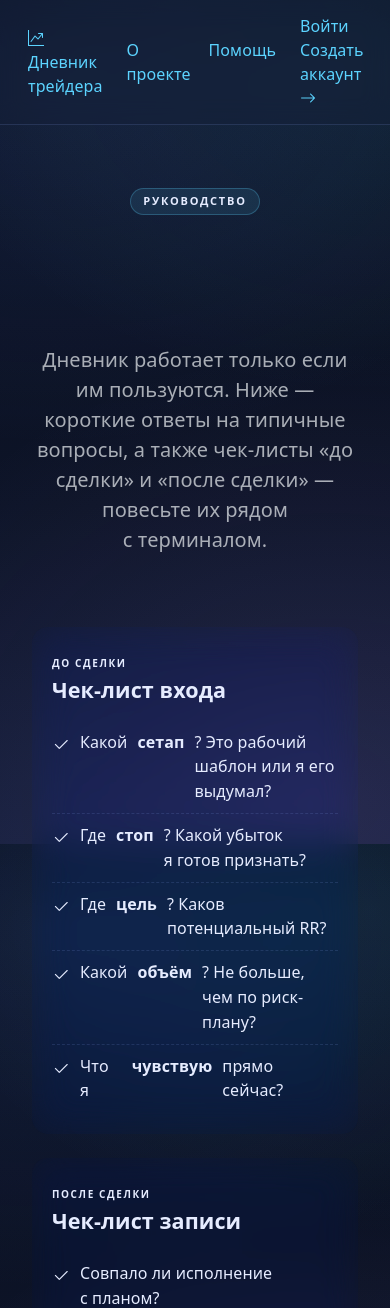
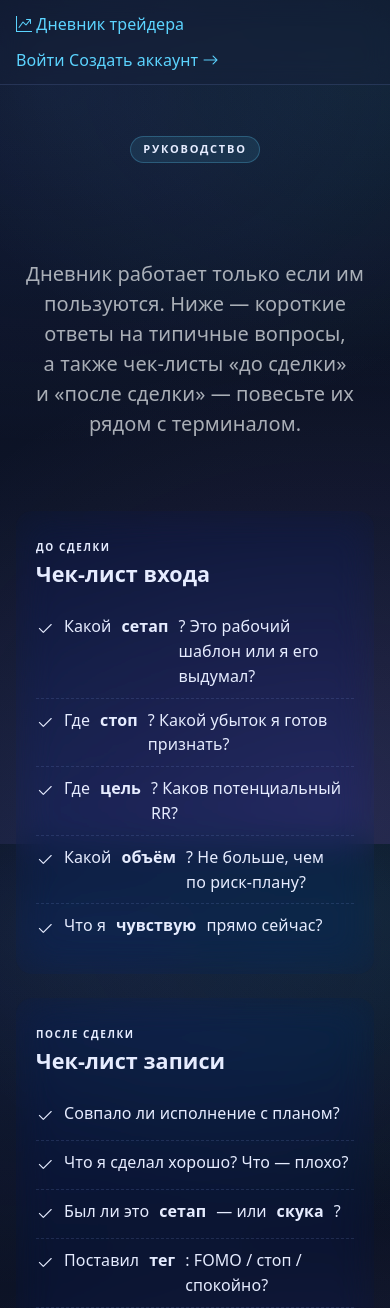
Before and after one commit to 367300/interactive_trader_diary, a Django app: template django_base/core/templates/core/help.html in a window 390 px wide. Shown: the top 1308 px of the page. Run offline with Django 5.2, Linux system fonts and the light colour scheme; the template is opened without the code that fills it: most values are stand-ins (such as "Sample title", 1, 10 or a date in 2020); parts of the project's set-up code (start-up, migrations or seed data) failed here and were passed over; some libraries are stand-ins or nearby versions.

Commit message:
fix(ui): мобильная вёрстка и мелкие CSS-баги
- public-topbar: адаптивная мобильная верстка (скрытие nav/login на <640px)
- nav-ссылки в React PublicLayout: pill-стиль как в Django-версии
- .card:has(.select-wrap): z-index:2 — dropdown поверх соседних карточек
  (backdrop-filter на .card создаёт stacking context, ловивший dropdown)
- about/help: кнопки CTA через flex+gap вместо me-2 (корректный отступ на мобильных)

Co-Authored-By: Claude Opus 4.7 (1M context) <noreply@anthropic.com>

```diff
--- a/django_base/core/templates/core/about.html
+++ b/django_base/core/templates/core/about.html
@@ -168,13 +168,13 @@
                 </div>
             </section>
 
-            <div class="text-center pb-5">
+            <div class="d-flex flex-column flex-sm-row justify-content-center align-items-center gap-3 pb-5">
                 {% if user.is_authenticated %}
                     <a href="{{ frontend_url }}/dashboard" class="btn btn-primary btn-lg">
                         <i class="bi bi-speedometer2 me-2"></i>К дашборду
                     </a>
                 {% else %}
-                    <a href="{{ frontend_url }}/register" class="btn btn-primary btn-lg me-2">
+                    <a href="{{ frontend_url }}/register" class="btn btn-primary btn-lg">
                         <i class="bi bi-rocket-takeoff me-2"></i>Начать вести дневник
                     </a>
                     <a href="{% url 'index' %}" class="btn btn-outline-secondary btn-lg">
--- a/django_base/core/templates/core/help.html
+++ b/django_base/core/templates/core/help.html
@@ -283,16 +283,16 @@
             </div>
         </section>
 
-        <div class="text-center pb-5">
+        <div class="d-flex flex-column flex-sm-row justify-content-center align-items-center gap-3 pb-5">
             {% if user.is_authenticated %}
-                <a href="{{ frontend_url }}/trades/new" class="btn btn-primary btn-lg me-2">
+                <a href="{{ frontend_url }}/trades/new" class="btn btn-primary btn-lg">
                     <i class="bi bi-plus-lg me-2"></i>Записать сделку прямо сейчас
                 </a>
                 <a href="{{ frontend_url }}/dashboard" class="btn btn-outline-secondary btn-lg">
                     <i class="bi bi-speedometer2 me-2"></i>К дашборду
                 </a>
             {% else %}
-                <a href="{{ frontend_url }}/register" class="btn btn-primary btn-lg me-2">
+                <a href="{{ frontend_url }}/register" class="btn btn-primary btn-lg">
                     <i class="bi bi-rocket-takeoff me-2"></i>Завести дневник
                 </a>
                 <a href="{% url 'index' %}" class="btn btn-outline-secondary btn-lg">
--- a/frontend/src/styles/main.css
+++ b/frontend/src/styles/main.css
@@ -201,7 +201,9 @@ p { color: var(--text-soft); }
   padding: 18px;
   backdrop-filter: blur(12px);
   box-shadow: var(--shadow-sm);
+  position: relative;
 }
+.card:has(.select-wrap) { z-index: 2; }
 .card h3 { margin-top: 0; }
 
 .grid { display: grid; gap: 14px; }
@@ -367,7 +369,16 @@ tbody tr:hover { background: var(--glass-soft); }
   backdrop-filter: blur(12px);
   gap: 24px;
 }
-.public-topbar nav { flex: 1; display: flex; gap: 18px; }
+.public-topbar nav { flex: 1; display: flex; gap: 4px; }
+.public-topbar nav a {
+  padding: 8px 14px;
+  border-radius: 10px;
+  color: var(--text-soft);
+  font-size: 13.5px;
+  font-weight: 500;
+  transition: background .15s, color .15s;
+}
+.public-topbar nav a:hover { background: var(--glass-soft); color: var(--text); }
 .public-content { flex: 1; padding: 32px; max-width: 1100px; margin: 0 auto; width: 100%; }
 .public-footer { padding: 20px 28px; border-top: 1px solid var(--brd); color: var(--muted); font-size: 13px; text-align: center; }
 
@@ -377,6 +388,13 @@ tbody tr:hover { background: var(--glass-soft); }
   .layout { grid-template-columns: 1fr; }
   .sidebar { display: none; }
 }
+@media (max-width: 640px) {
+  .public-topbar { padding: 12px 16px; gap: 12px; flex-wrap: wrap; }
+  .public-topbar nav { display: none; }
+  .public-topbar .btn-ghost { display: none; }
+  .public-content { padding: 20px 16px; }
+  .auth-page { margin: 32px auto; }
+}
 
 /* misc */
 .row-flex { display: flex; gap: 12px; align-items: center; flex-wrap: wrap; }
```
